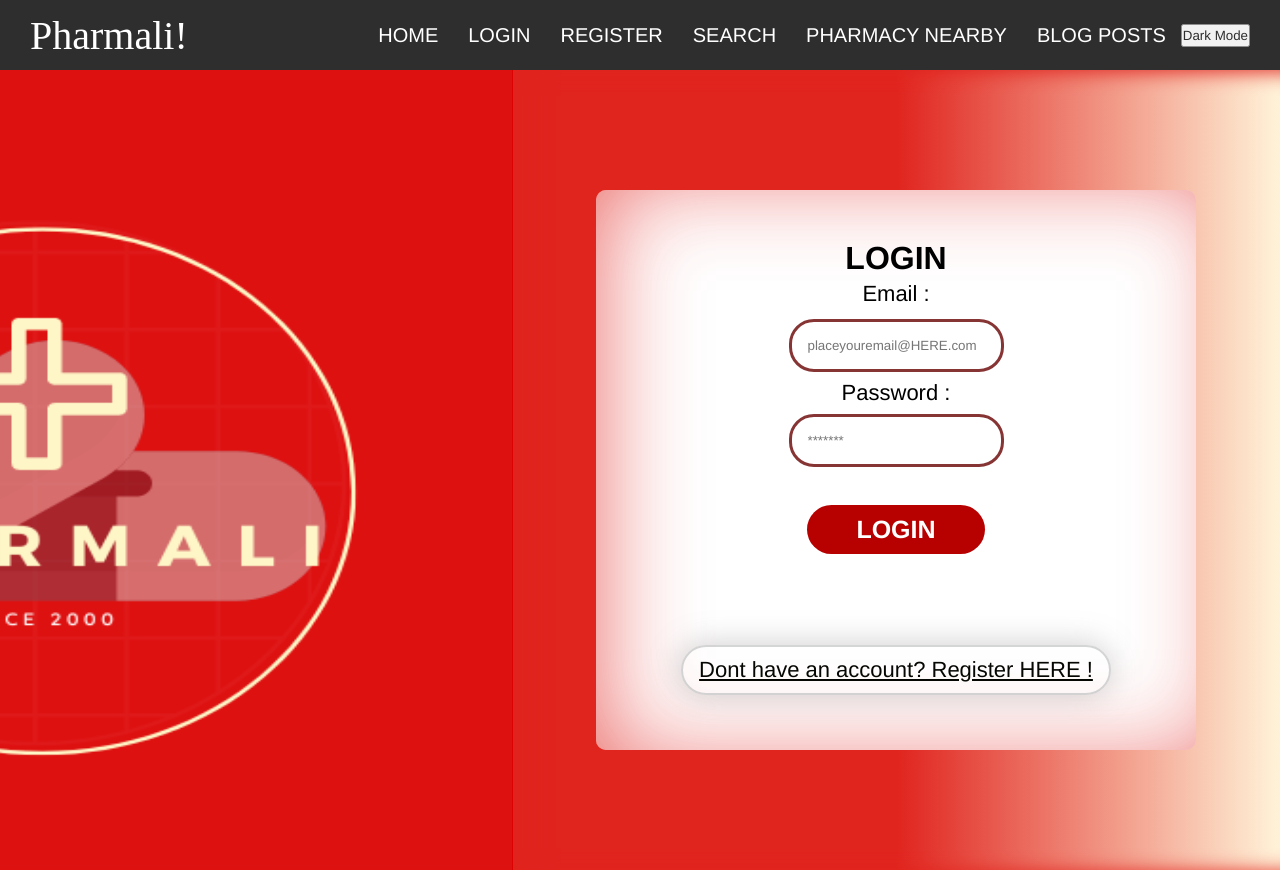
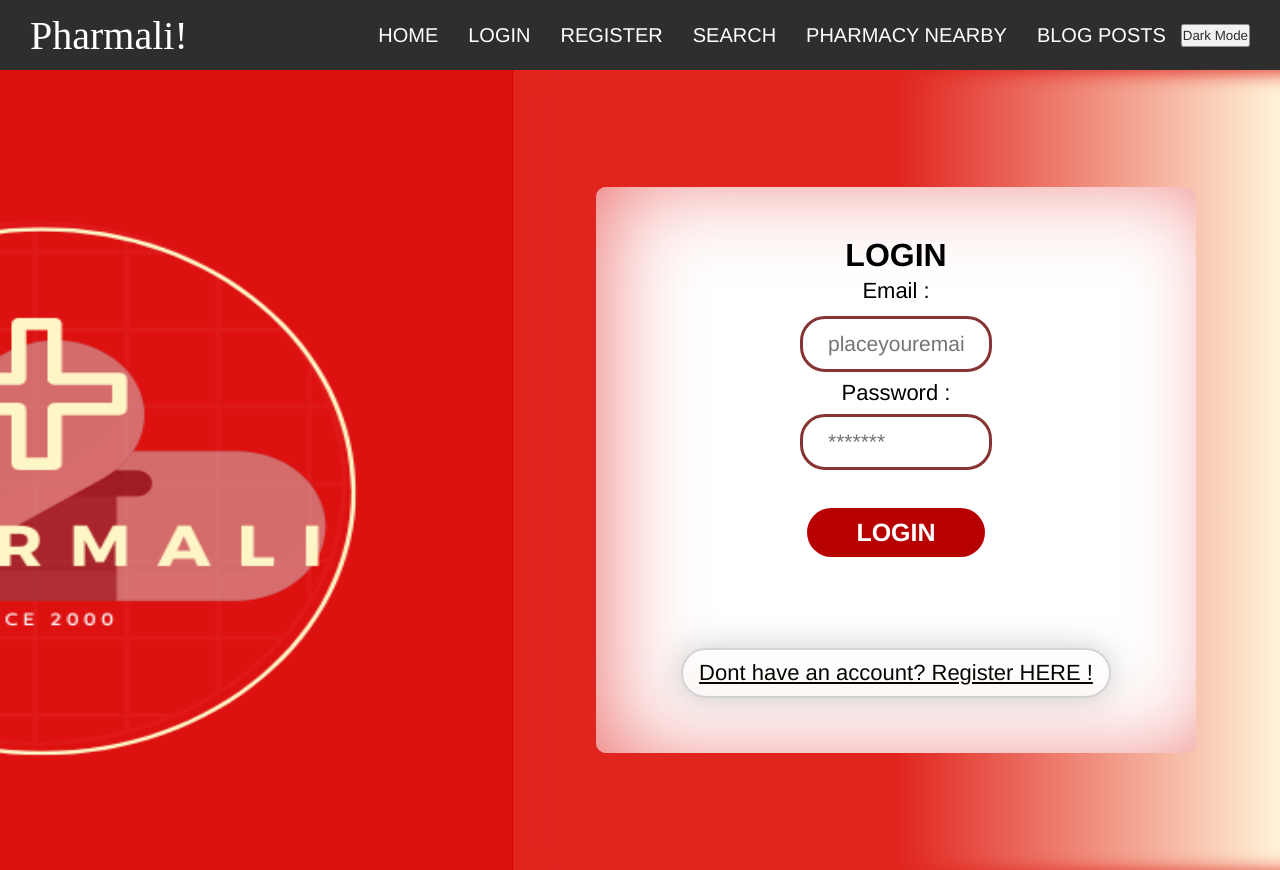
Before and after one commit to jaytula/PharmAli, a React (Create React App) app in the folder client/: page /login in a window 1280 px wide. Built offline with nearby package versions, Linux system fonts and the light colour scheme; no server answers.

Commit message:
merging into main branch

```diff
--- a/client/src/styles/login.css
+++ b/client/src/styles/login.css
@@ -73,6 +73,10 @@
 .form-input {
   border: 3.5px solid #873434;
   border-radius: 25px;
+  padding: 20px 25px;
+  width: 15vw;
+  height: 7vh;
+  font-size: 21px;
 }
 
 .form-group {
--- a/client/src/styles/register.css
+++ b/client/src/styles/register.css
@@ -79,7 +79,12 @@
 .form-input {
   border: 3.5px solid #873434;
   border-radius: 25px;
+  padding: 20px 25px;
+  width: 15vw;
+  height: 7vh;
+  font-size: 21px;
 }
+
 
 .form-group {
   /* overflow: hidden;
```
